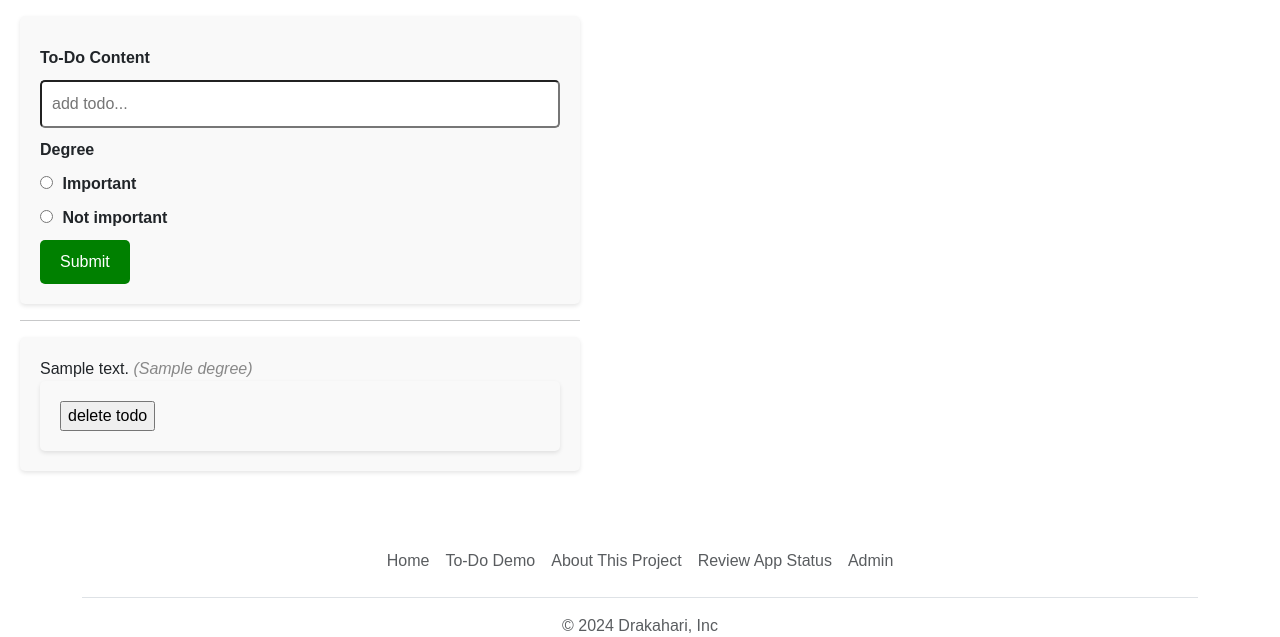
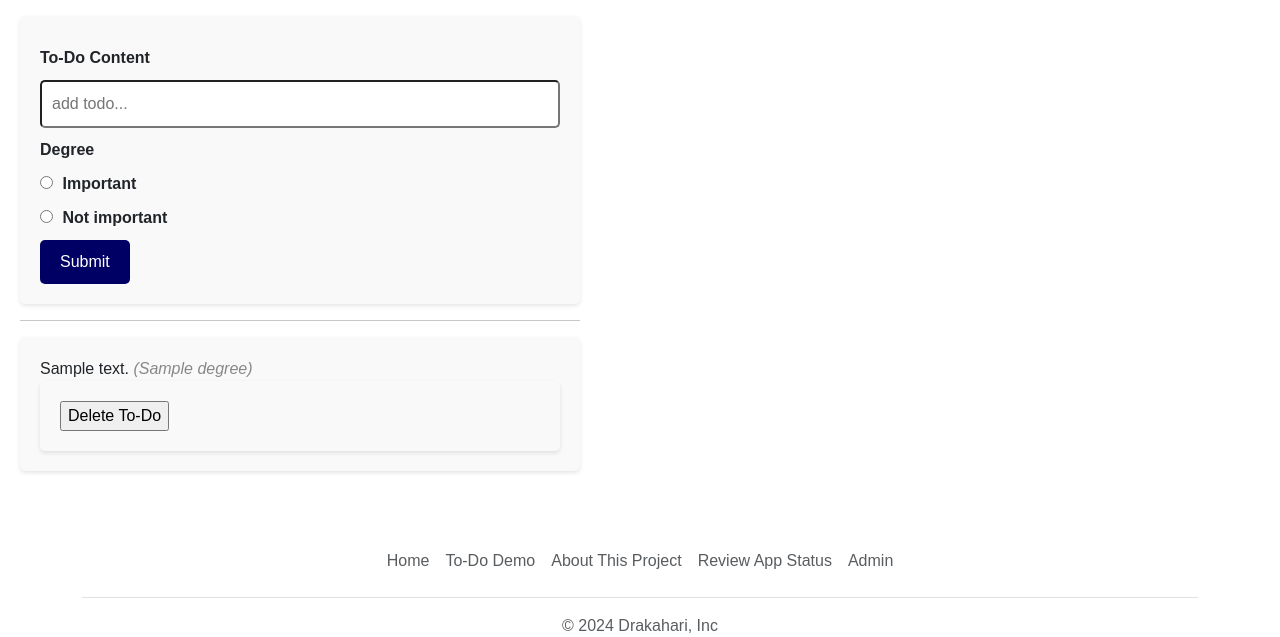
Before and after one commit to drakahari/drakahari_jovinan_sample-v2, a Flask app: template templates/mongo.html in a window 1280 px wide. Shown: the part 524-1161 px from the top of the page. Run offline with Flask 3, Linux system fonts and the light colour scheme; the template is opened without the code that fills it: most values are stand-ins (such as "Sample title", 1, 10 or a date in 2020); parts of the project's set-up code (start-up, migrations or seed data) failed here and were passed over.

Commit message:
fixed color issues on mongo submit button

```diff
--- a/static/css/styles.css
+++ b/static/css/styles.css
@@ -48,7 +48,7 @@ input[type="radio"]{
 }
 
 button{
-    background-color: green;
+    background-color: #000064;
     color: white;
     padding: 10px 20px;
     border: none;
@@ -57,7 +57,7 @@ button{
 }
 
 button:hover{
-    background-color: rgb(20, 141, 20);
+    background-color: rgb(0, 128, 255);
 }
 
 .todo{
--- a/templates/mongo.html
+++ b/templates/mongo.html
@@ -52,7 +52,7 @@
 			  action="{{ url_for('delete', id=todo['_id']) }}">
 		<input
 			  type="submit"
-			  value="delete todo"
+			  value="Delete To-Do"
 			  onclick="return
 			  confirm('Are you sure you want to delete this entry?')"/>
 		</form>
```
